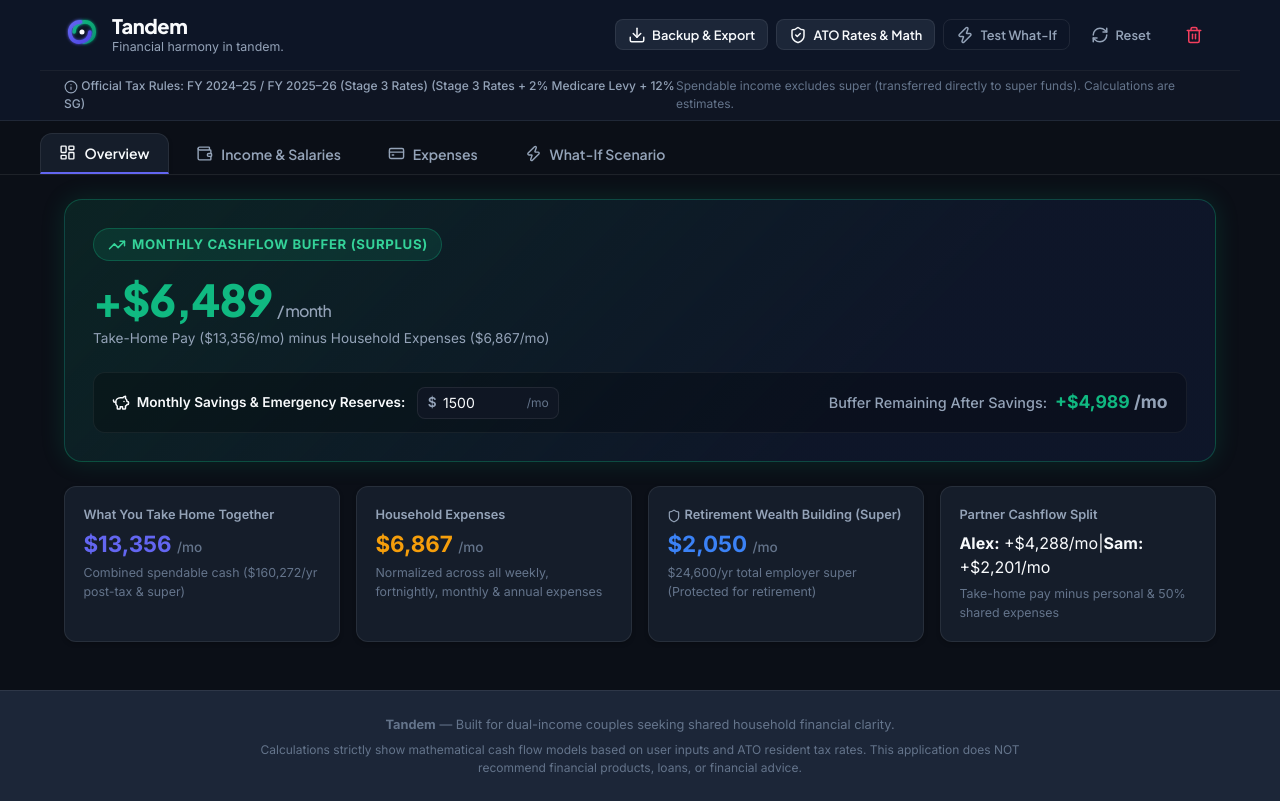
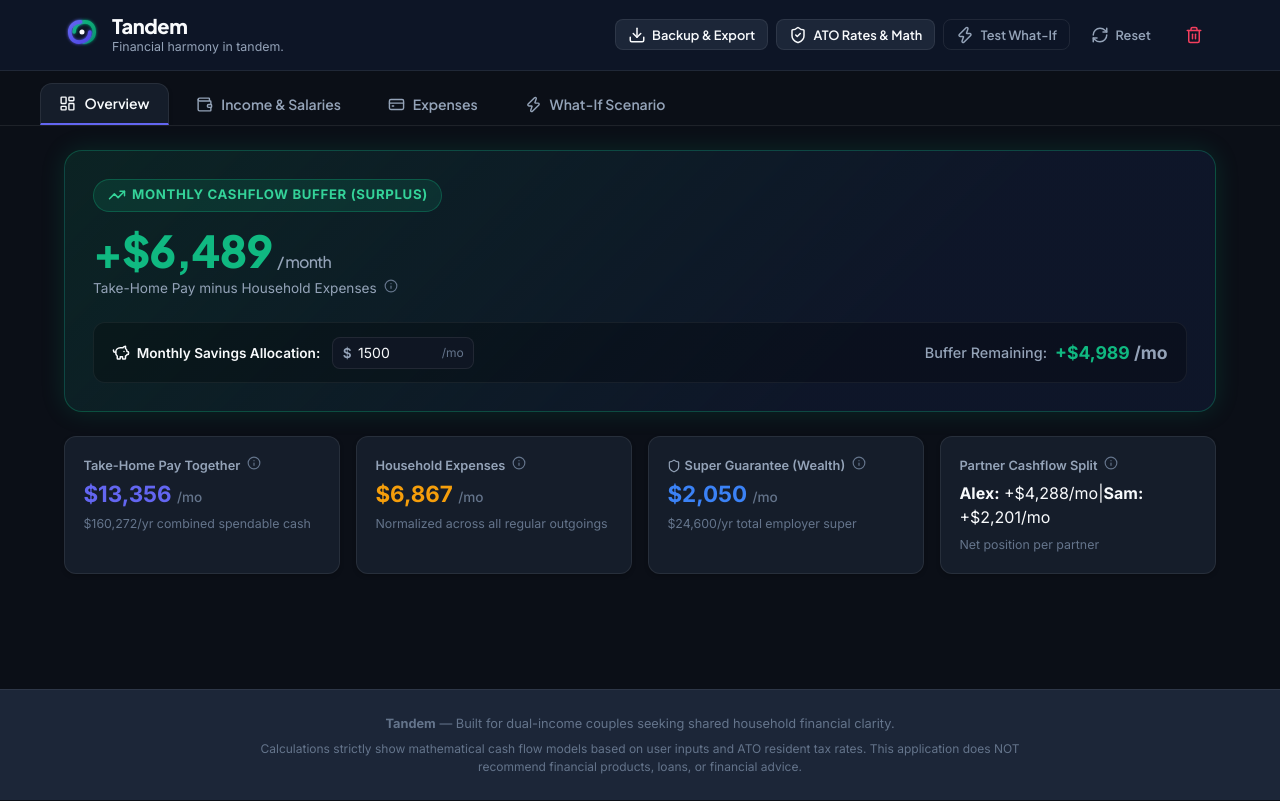
Before and after one commit to ibram-saleeb/household-clarity, a React (Vite) app: page / in a window 1280 px wide. Built offline with nearby package versions, Linux system fonts and the light colour scheme.

Commit message:
feat: de-clutter interface by removing top tax banner and converting disclaimers to hover tooltips

```diff
--- a/src/components/Header.jsx
+++ b/src/components/Header.jsx
@@ -1,6 +1,5 @@
 import React from 'react';
-import { ShieldCheck, RefreshCw, Info, Zap, Trash2, Download } from 'lucide-react';
-import { ATO_TAX_CONFIG } from '../config/atoTaxConfig';
+import { ShieldCheck, RefreshCw, Zap, Trash2, Download } from 'lucide-react';
 import { TandemLogo } from './TandemLogo';
 
 export function Header({
@@ -68,15 +67,6 @@
           </button>
         </div>
       </div>
-
-      <div className="tax-banner">
-        <span className="tax-tag">
-          <Info className="icon-xs inline-icon" /> Official Tax Rules: {ATO_TAX_CONFIG.financialYearLabel} (Stage 3 Rates + 2% Medicare Levy + 12% SG)
-        </span>
-        <span className="tax-disclaimer">
-          Spendable income excludes super (transferred directly to super funds). Calculations are estimates.
-        </span>
-      </div>
     </header>
   );
 }
--- a/src/components/HeroDashboard.jsx
+++ b/src/components/HeroDashboard.jsx
@@ -1,6 +1,7 @@
 import React from 'react';
 import { TrendingUp, TrendingDown, PiggyBank, Shield, ArrowRight, Sparkles } from 'lucide-react';
 import { formatMoney } from '../utils/formatters.js';
+import { Tooltip } from './Tooltip.jsx';
 
 export function HeroDashboard({ data, scenarioMode, savingsTargetMonthly, onSavingsChange }) {
   const { baseline, scenario, deltas } = data;
@@ -40,7 +41,8 @@
               <span className="hero-period">/ month</span>
             </h2>
             <p className="hero-number-subtext">
-              Take-Home Pay ({formatMoney(current.combinedUsableMonthly)}/mo) minus Household Expenses ({formatMoney(current.totalExpensesMonthly)}/mo)
+              Take-Home Pay minus Household Expenses{' '}
+              <Tooltip text={`Combined Spendable Income (${formatMoney(current.combinedUsableMonthly)}/mo) minus Total Expenses (${formatMoney(current.totalExpensesMonthly)}/mo)`} />
             </p>
           </div>
 
@@ -62,7 +64,7 @@
         <div className="hero-savings-bar">
           <div className="savings-input-group">
             <label className="savings-label">
-              <PiggyBank className="icon-sm inline-icon" /> Monthly Savings & Emergency Reserves:
+              <PiggyBank className="icon-sm inline-icon" /> Monthly Savings Allocation:
             </label>
             <div className="input-prefix-wrapper">
               <span className="input-prefix">$</span>
@@ -80,7 +82,7 @@
           </div>
 
           <div className="net-after-savings-result">
-            <span className="after-savings-label">Buffer Remaining After Savings:</span>
+            <span className="after-savings-label">Buffer Remaining:</span>
             <span className={`after-savings-value ${isAfterSavingsSurplus ? 'text-surplus' : 'text-deficit'}`}>
               {formatMoney(current.netAfterSavingsMonthly, true)} <span className="text-muted">/mo</span>
             </span>
@@ -91,50 +93,60 @@
       {/* Summary Metrics Bar */}
       <div className="dashboard-metrics-grid">
         <div className="metric-card">
-          <div className="metric-label">What You Take Home Together</div>
+          <div className="metric-label">
+            Take-Home Pay Together{' '}
+            <Tooltip text="Combined post-tax & post-Medicare spendable cash for both partners" />
+          </div>
           <div className="metric-value text-primary">
             {formatMoney(current.combinedUsableMonthly)} <span className="metric-period">/mo</span>
           </div>
           <div className="metric-subtext">
-            Combined spendable cash ({formatMoney(current.combinedUsableAnnual)}/yr post-tax & super)
-          </div>
-        </div>
-
-        <div className="metric-card">
-          <div className="metric-label">Household Expenses</div>
-          <div className="metric-value text-warning">
-            {formatMoney(current.totalExpensesMonthly)} <span className="metric-period">/mo</span>
-          </div>
-          <div className="metric-subtext">
-            Normalized across all weekly, fortnightly, monthly & annual expenses
+            {formatMoney(current.combinedUsableAnnual)}/yr combined spendable cash
           </div>
         </div>
 
         <div className="metric-card">
           <div className="metric-label">
-            <Shield className="icon-xs inline-icon" /> Retirement Wealth Building (Super)
+            Household Expenses{' '}
+            <Tooltip text="Sum of all shared & personal expenses normalized to a monthly figure" />
+          </div>
+          <div className="metric-value text-warning">
+            {formatMoney(current.totalExpensesMonthly)} <span className="metric-period">/mo</span>
+          </div>
+          <div className="metric-subtext">
+            Normalized across all regular outgoings
+          </div>
+        </div>
+
+        <div className="metric-card">
+          <div className="metric-label">
+            <Shield className="icon-xs inline-icon" /> Super Guarantee (Wealth){' '}
+            <Tooltip text="Employer Super Guarantee (12%) is protected for retirement and strictly excluded from spendable cashflow" />
           </div>
           <div className="metric-value text-info">
             {formatMoney(current.totalSuperMonthly)} <span className="metric-period">/mo</span>
           </div>
           <div className="metric-subtext">
-            {formatMoney(current.totalSuperMonthly * 12)}/yr total employer super (Protected for retirement)
+            {formatMoney(current.totalSuperMonthly * 12)}/yr total employer super
           </div>
         </div>
 
         <div className="metric-card">
-          <div className="metric-label">Partner Cashflow Split</div>
+          <div className="metric-label">
+            Partner Cashflow Split{' '}
+            <Tooltip text="Individual take-home pay minus personal expenses and 50% of shared expenses" />
+          </div>
           <div className="partner-split-values">
             <span className="split-partner">
-              <strong>{current.p1?.name || 'Partner 1'}:</strong> {formatMoney(current.p1NetMonthly, true)}/mo
+              <strong>{current.p1?.name || 'P1'}:</strong> {formatMoney(current.p1NetMonthly, true)}/mo
             </span>
             <span className="split-divider">|</span>
             <span className="split-partner">
-              <strong>{current.p2?.name || 'Partner 2'}:</strong> {formatMoney(current.p2NetMonthly, true)}/mo
+              <strong>{current.p2?.name || 'P2'}:</strong> {formatMoney(current.p2NetMonthly, true)}/mo
             </span>
           </div>
           <div className="metric-subtext">
-            Take-home pay minus personal & 50% shared expenses
+            Net position per partner
           </div>
         </div>
       </div>
--- /dev/null
+++ b/src/components/Tooltip.jsx
@@ -0,0 +1,16 @@
+import React from 'react';
+import { Info } from 'lucide-react';
+
+/**
+ * Lightweight, accessible tooltip component displaying an Info icon with a hover/focus bubble.
+ */
+export function Tooltip({ text, children, position = 'top' }) {
+  return (
+    <span className={`tooltip-wrapper tooltip-pos-${position}`}>
+      {children || <Info className="icon-xs inline-icon tooltip-icon" />}
+      <span className="tooltip-bubble" role="tooltip">
+        {text}
+      </span>
+    </span>
+  );
+}
--- a/src/index.css
+++ b/src/index.css
@@ -857,6 +857,66 @@
 .text-right { text-align: right; }
 .font-weight-bold { font-weight: 700; }
 
+/* Interactive Tooltip Component */
+.tooltip-wrapper {
+  position: relative;
+  display: inline-flex;
+  align-items: center;
+  cursor: help;
+}
+
+.tooltip-icon {
+  color: var(--text-dim);
+  transition: color 0.2s ease;
+  margin-left: 0.2rem;
+}
+
+.tooltip-wrapper:hover .tooltip-icon {
+  color: var(--primary);
+}
+
+.tooltip-bubble {
+  visibility: hidden;
+  opacity: 0;
+  width: 240px;
+  background: rgba(15, 23, 42, 0.95);
+  backdrop-filter: blur(12px);
+  border: 1px solid var(--border-focus);
+  color: var(--text-main);
+  text-align: left;
+  padding: 0.5rem 0.75rem;
+  border-radius: var(--radius-sm);
+  font-size: 0.75rem;
+  font-weight: 400;
+  line-height: 1.35;
+  box-shadow: var(--shadow-lg);
+
+  position: absolute;
+  bottom: 125%;
+  left: 50%;
+  transform: translateX(-50%) translateY(4px);
+  transition: all 0.2s ease;
+  z-index: 1000;
+  pointer-events: none;
+}
+
+.tooltip-wrapper:hover .tooltip-bubble {
+  visibility: visible;
+  opacity: 1;
+  transform: translateX(-50%) translateY(0);
+}
+
+.tooltip-bubble::after {
+  content: "";
+  position: absolute;
+  top: 100%;
+  left: 50%;
+  margin-left: -5px;
+  border-width: 5px;
+  border-style: solid;
+  border-color: rgba(15, 23, 42, 0.95) transparent transparent transparent;
+}
+
 /* Responsive Media Queries for Mobile & Tablet */
 @media (max-width: 768px) {
   .header-container {
```
Also changed, not shown: 1 other file (tests, documents, lock files or other folders).
